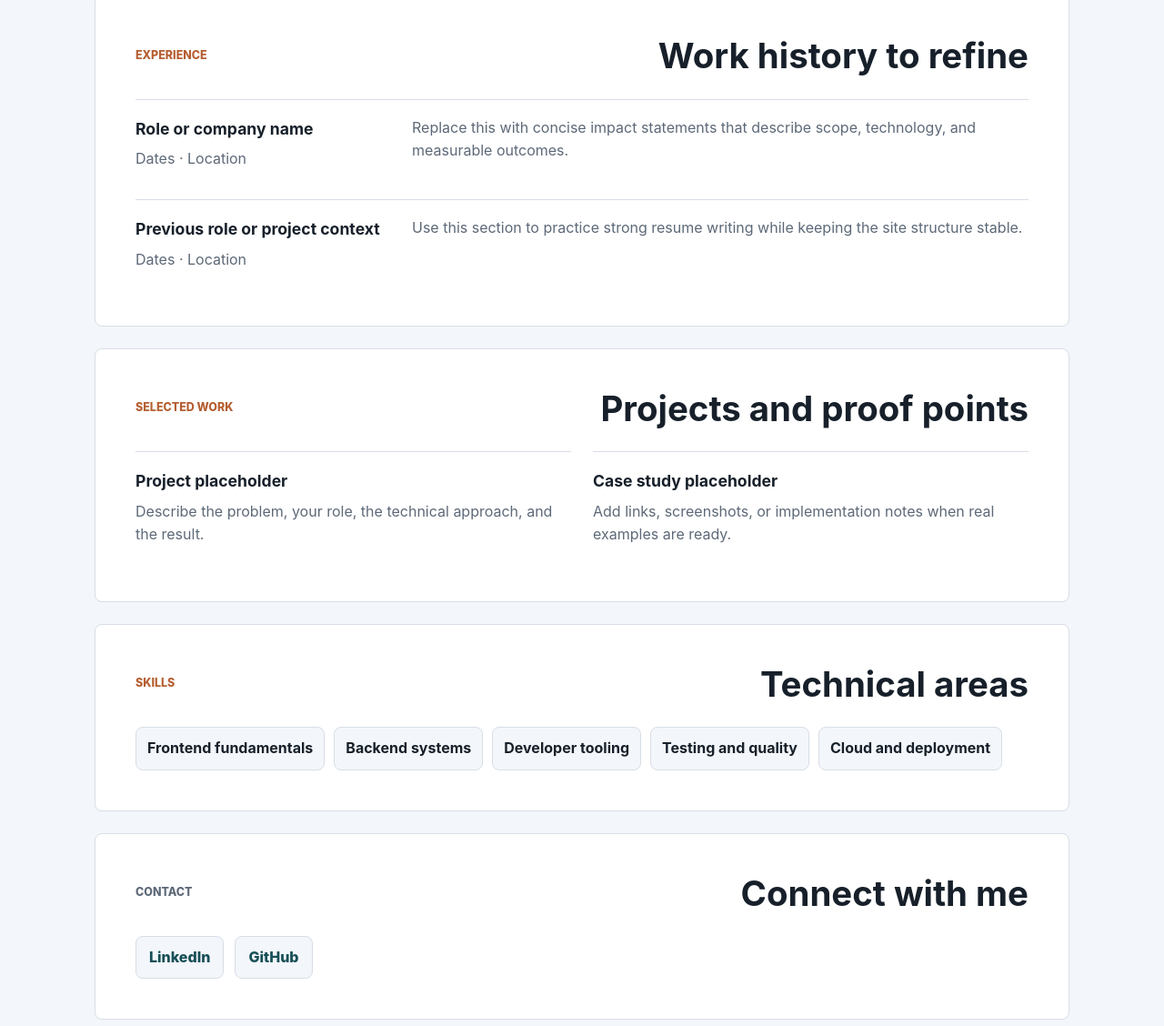
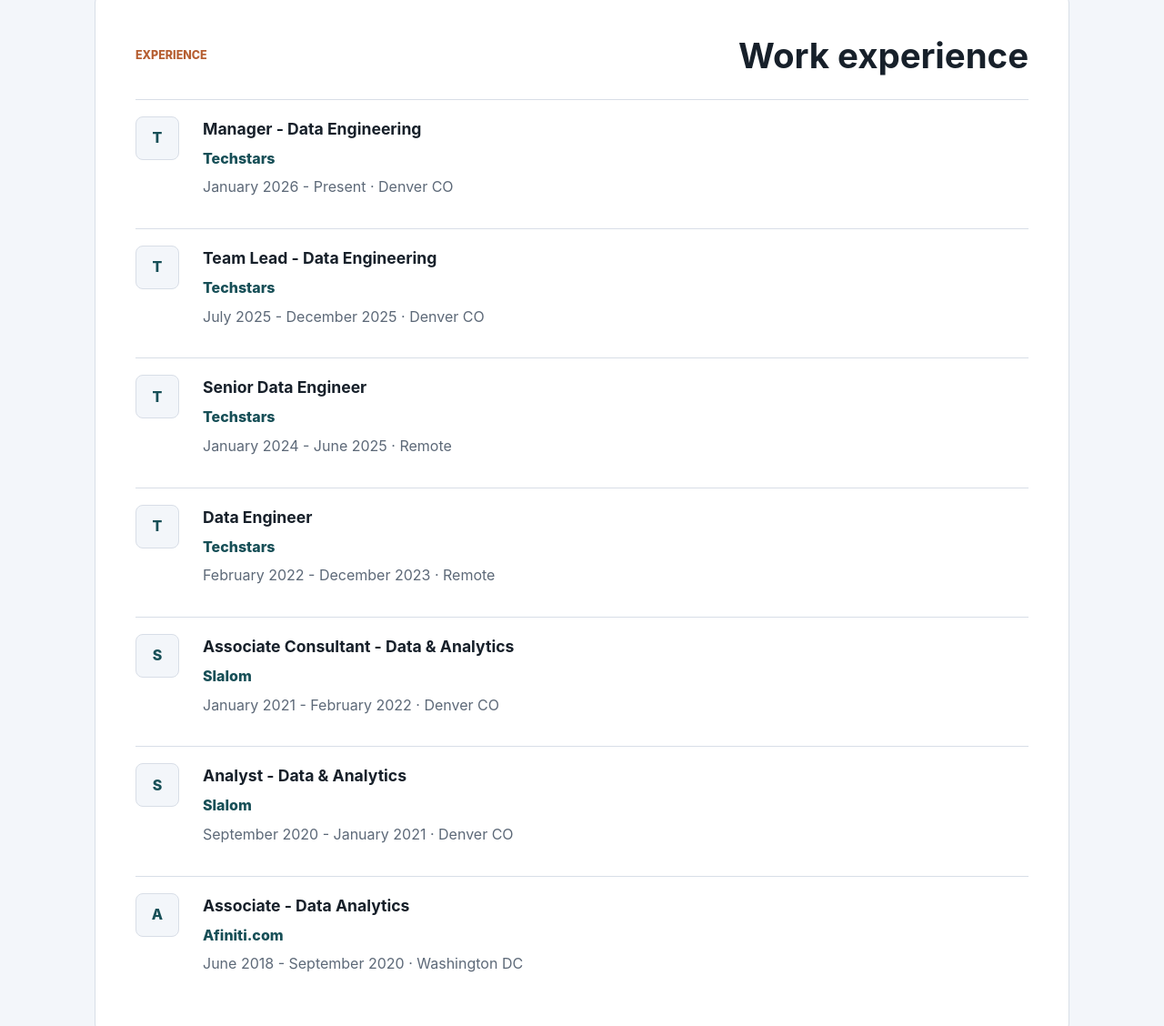
Before and after one commit to peytontrask/resume, a website: page site/index.html in a window 1280 px wide. Shown: the part 756-1884 px from the top of the page at 91% size. Drawn offline with Linux system fonts and the light colour scheme.

Commit message:
Add work experience details

```diff
--- a/site/index.html
+++ b/site/index.html
@@ -56,28 +56,92 @@
       <section class="section" id="experience" aria-labelledby="experience-title">
         <div class="section-heading">
           <p class="eyebrow">Experience</p>
-          <h2 id="experience-title">Work history to refine</h2>
+          <h2 id="experience-title">Work experience</h2>
         </div>
         <div class="timeline">
           <article class="timeline-item">
-            <div>
-              <h3>Role or company name</h3>
-              <p class="meta">Dates · Location</p>
+            <div class="timeline-logo" aria-hidden="true">T</div>
+            <div class="timeline-content">
+              <div>
+                <h3>Manager - Data Engineering</h3>
+                <p class="company">
+                  <a href="https://www.techstars.com/" rel="noopener noreferrer">Techstars</a>
+                </p>
+              </div>
+              <p class="meta">January 2026 - Present · Denver CO</p>
             </div>
-            <p>
-              Replace this with concise impact statements that describe scope, technology, and
-              measurable outcomes.
-            </p>
           </article>
           <article class="timeline-item">
-            <div>
-              <h3>Previous role or project context</h3>
-              <p class="meta">Dates · Location</p>
+            <div class="timeline-logo" aria-hidden="true">T</div>
+            <div class="timeline-content">
+              <div>
+                <h3>Team Lead - Data Engineering</h3>
+                <p class="company">
+                  <a href="https://www.techstars.com/" rel="noopener noreferrer">Techstars</a>
+                </p>
+              </div>
+              <p class="meta">July 2025 - December 2025 · Denver CO</p>
             </div>
-            <p>
-              Use this section to practice strong resume writing while keeping the site structure
-              stable.
-            </p>
+          </article>
+          <article class="timeline-item">
+            <div class="timeline-logo" aria-hidden="true">T</div>
+            <div class="timeline-content">
+              <div>
+                <h3>Senior Data Engineer</h3>
+                <p class="company">
+                  <a href="https://www.techstars.com/" rel="noopener noreferrer">Techstars</a>
+                </p>
+              </div>
+              <p class="meta">January 2024 - June 2025 · Remote</p>
+            </div>
+          </article>
+          <article class="timeline-item">
+            <div class="timeline-logo" aria-hidden="true">T</div>
+            <div class="timeline-content">
+              <div>
+                <h3>Data Engineer</h3>
+                <p class="company">
+                  <a href="https://www.techstars.com/" rel="noopener noreferrer">Techstars</a>
+                </p>
+              </div>
+              <p class="meta">February 2022 - December 2023 · Remote</p>
+            </div>
+          </article>
+          <article class="timeline-item">
+            <div class="timeline-logo" aria-hidden="true">S</div>
+            <div class="timeline-content">
+              <div>
+                <h3>Associate Consultant - Data &amp; Analytics</h3>
+                <p class="company">
+                  <a href="https://www.slalom.com/us/en" rel="noopener noreferrer">Slalom</a>
+                </p>
+              </div>
+              <p class="meta">January 2021 - February 2022 · Denver CO</p>
+            </div>
+          </article>
+          <article class="timeline-item">
+            <div class="timeline-logo" aria-hidden="true">S</div>
+            <div class="timeline-content">
+              <div>
+                <h3>Analyst - Data &amp; Analytics</h3>
+                <p class="company">
+                  <a href="https://www.slalom.com/us/en" rel="noopener noreferrer">Slalom</a>
+                </p>
+              </div>
+              <p class="meta">September 2020 - January 2021 · Denver CO</p>
+            </div>
+          </article>
+          <article class="timeline-item">
+            <div class="timeline-logo" aria-hidden="true">A</div>
+            <div class="timeline-content">
+              <div>
+                <h3>Associate - Data Analytics</h3>
+                <p class="company">
+                  <a href="https://www.afiniti.com/" rel="noopener noreferrer">Afiniti.com</a>
+                </p>
+              </div>
+              <p class="meta">June 2018 - September 2020 · Washington DC</p>
+            </div>
           </article>
         </div>
       </section>
--- a/site/styles/main.css
+++ b/site/styles/main.css
@@ -224,12 +224,45 @@
 
 .timeline-item {
   display: grid;
-  grid-template-columns: 280px minmax(0, 1fr);
-  gap: 24px;
+  grid-template-columns: 56px minmax(0, 1fr);
+  gap: 18px;
+}
+
+.timeline-logo {
+  display: inline-grid;
+  width: 48px;
+  height: 48px;
+  place-items: center;
+  border: 1px solid var(--color-line);
+  border-radius: 8px;
+  background: var(--color-soft);
+  color: var(--color-accent-dark);
+  font-weight: 800;
+}
+
+.timeline-content {
+  display: grid;
+  gap: 6px;
+}
+
+.company {
+  margin-bottom: 0;
+  color: var(--color-accent-dark);
+  font-weight: 800;
+}
+
+.company a {
+  text-decoration: none;
+}
+
+.company a:hover,
+.company a:focus-visible {
+  color: var(--color-accent);
+  text-decoration: underline;
+  text-underline-offset: 3px;
 }
 
 .meta,
-.timeline-item p,
 .project-card p,
 .contact-section p {
   color: var(--color-muted);
```
